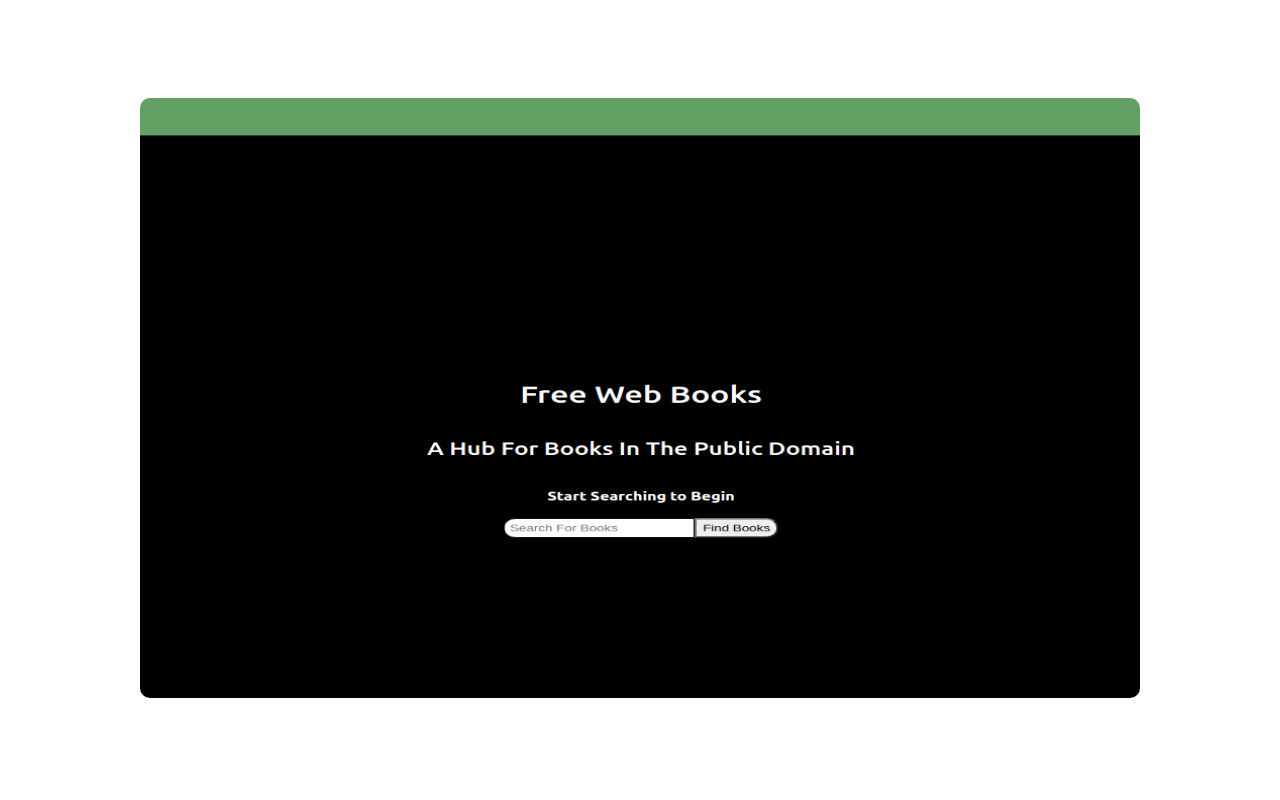
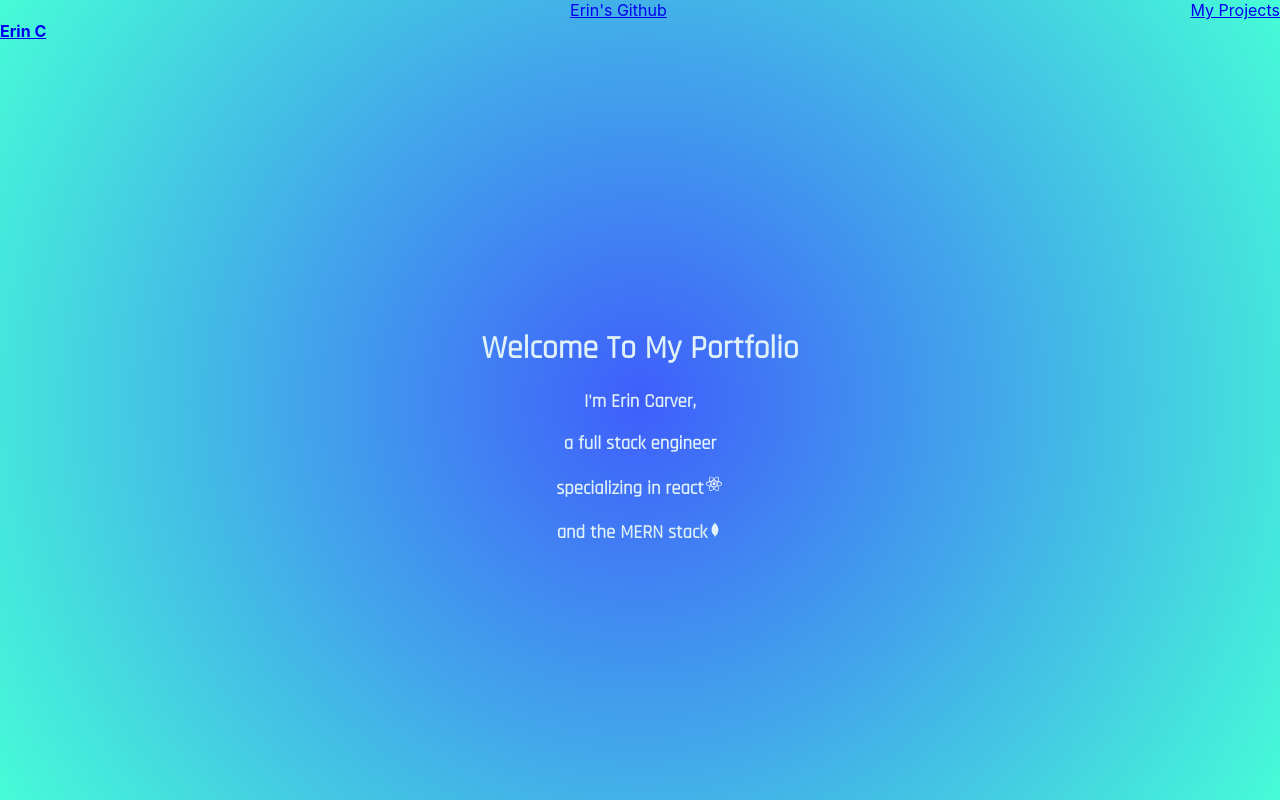
Before and after one commit to agcarvr/portfolio-site, a React (Create React App) app: page / in a window 1280 px wide. Built offline with nearby package versions, Linux system fonts and the light colour scheme.

Commit message:
added color and links

```diff
--- a/package.json
+++ b/package.json
@@ -9,6 +9,8 @@
     "react": "^17.0.2",
     "react-dom": "^17.0.2",
     "react-icons": "^4.2.0",
+    "react-router": "^5.2.0",
+    "react-router-dom": "^5.2.0",
     "react-scripts": "4.0.3",
     "web-vitals": "^1.0.1"
   },
--- a/public/index.html
+++ b/public/index.html
@@ -3,6 +3,7 @@
   <head>
     <meta charset="utf-8" />
     <link rel="icon" href="%PUBLIC_URL%/favicon.ico" />
+    <link href="https://fonts.googleapis.com/css2?family=Rajdhani&display=swap" rel="stylesheet">
     <meta name="viewport" content="width=device-width, initial-scale=1" />
     <meta name="theme-color" content="#000000" />
     <meta
--- a/src/App.css
+++ b/src/App.css
@@ -1,38 +1,4 @@
-.App {
-  text-align: center;
+.appBody{
+    background: rgb(63,94,251);
+background: radial-gradient(circle, rgba(63,94,251,1) 0%, rgba(70,252,215,1) 100%);
 }
-
-.App-logo {
-  height: 40vmin;
-  pointer-events: none;
-}
-
-@media (prefers-reduced-motion: no-preference) {
-  .App-logo {
-    animation: App-logo-spin infinite 20s linear;
-  }
-}
-
-.App-header {
-  background-color: #282c34;
-  min-height: 100vh;
-  display: flex;
-  flex-direction: column;
-  align-items: center;
-  justify-content: center;
-  font-size: calc(10px + 2vmin);
-  color: white;
-}
-
-.App-link {
-  color: #61dafb;
-}
-
-@keyframes App-logo-spin {
-  from {
-    transform: rotate(0deg);
-  }
-  to {
-    transform: rotate(360deg);
-  }
-}
--- a/src/App.js
+++ b/src/App.js
@@ -1,12 +1,18 @@
 import './App.css';
+import {Route, Switch} from 'react-router-dom'
 import ImageSlider from './Components/ImageSlider'
 import { SliderData } from './Components/Sliderdata';
-
+import HomePage from './Components/HomePage';
+import Nav from './Components/Nav';
 
 function App() {
   return (
-    <div>
-      <ImageSlider slides={SliderData} />
+    <div className="appBody">
+      <Nav/>
+      <Switch>
+        <Route path="/" exact component={HomePage}></Route>
+        <Route path="/projects" render={routerProps => ( <ImageSlider slides={SliderData}/>)}></Route>
+      </Switch>
     </div>
   );
 }
--- /dev/null
+++ b/src/Components/Footer/index.js
@@ -0,0 +1,3 @@
+export default function Footer(){
+    <a href="http://www.videezy.com">Adittional footage by Videezy</a>
+}
--- /dev/null
+++ b/src/Components/HomePage/homepage.module.css
@@ -0,0 +1,21 @@
+.homebody{
+    font-family: 'Rajdhani';
+    height: calc(100vh - 50px);
+    display: flex;
+    flex-direction: column;
+    justify-content: center;
+    color: rgb(224, 241, 247);
+}
+
+.reacticon{
+    padding: 2px;
+    color: white;
+}
+
+.reactstring{
+    display: inline;
+}
+
+.mernstring{
+    display: inline;
+}
--- /dev/null
+++ b/src/Components/HomePage/index.js
@@ -0,0 +1,21 @@
+import styles from './homepage.module.css';
+import {GrReactjs} from 'react-icons/gr'
+import {DiMongodb} from 'react-icons/di';
+
+export default function HomePage(){
+    return (
+        <div className={styles.homebody}>
+            <center>
+            <h1>Welcome To My Portfolio</h1>
+            <h3>I'm Erin Carver,</h3>
+            <h3>a full stack engineer</h3>
+            <h3 className={styles.reactstring}>specializing in react</h3>
+            <GrReactjs className={styles.reacticon}/>
+            <br></br>
+            <br></br>
+            <h3 className={styles.mernstring}>and the MERN stack</h3>
+            <DiMongodb className={styles.mongoicon}/>
+            </center>
+        </div>
+    )
+}
--- a/src/Components/ImageSlider/index.js
+++ b/src/Components/ImageSlider/index.js
@@ -21,7 +21,8 @@ export default function ImageSlider({slides}){
     }
 
     return(
-        <section className={styles.slider}>
+        <div className={styles.slider}>
+            <center><h3>Click on each project to view it in your browser</h3></center>
             <FaArrowAltCircleLeft className={styles.leftarrow} onClick={prevSlide} />
 
             <FaArrowAltCircleRight className={styles.rightarrow} onClick={nextSlide}/>
@@ -36,6 +37,6 @@ export default function ImageSlider({slides}){
                 )
             })}
 
-        </section>
+        </div>
     )
 }
--- a/src/Components/ImageSlider/slider.module.css
+++ b/src/Components/ImageSlider/slider.module.css
@@ -2,6 +2,7 @@
     position: relative;
     height: 100vh;
     display: flex;
+    flex-direction: column;
     justify-content: center;
     align-items: center;
 }
--- /dev/null
+++ b/src/Components/Nav/index.js
@@ -0,0 +1,12 @@
+import {Link} from 'react-router-dom';
+import styles from './nav.module.css';
+
+export default function Nav(){
+    return (
+        <nav className={styles.navbody}>
+            <Link to="/"><h4>Erin C</h4></Link>
+            <a href="https://github.com/agcarvr" target="_blank" rel="noreferrer">Erin's Github</a>
+            <Link to="/projects" >My Projects</Link>
+        </nav>
+    )
+}
--- /dev/null
+++ b/src/Components/Nav/nav.module.css
@@ -0,0 +1,5 @@
+.navbody{
+    height:50px;
+    display: flex;
+    justify-content: space-between;
+}
--- a/src/index.js
+++ b/src/index.js
@@ -3,10 +3,13 @@ import ReactDOM from 'react-dom';
 import './index.css';
 import App from './App';
 import reportWebVitals from './reportWebVitals';
+import {HashRouter as Router} from 'react-router-dom';
 
 ReactDOM.render(
   <React.StrictMode>
-    <App />
+    <Router>
+      <App />
+    </Router>
   </React.StrictMode>,
   document.getElementById('root')
 );
```
Also changed, not shown: 2 other files (tests, documents, lock files or other folders).
